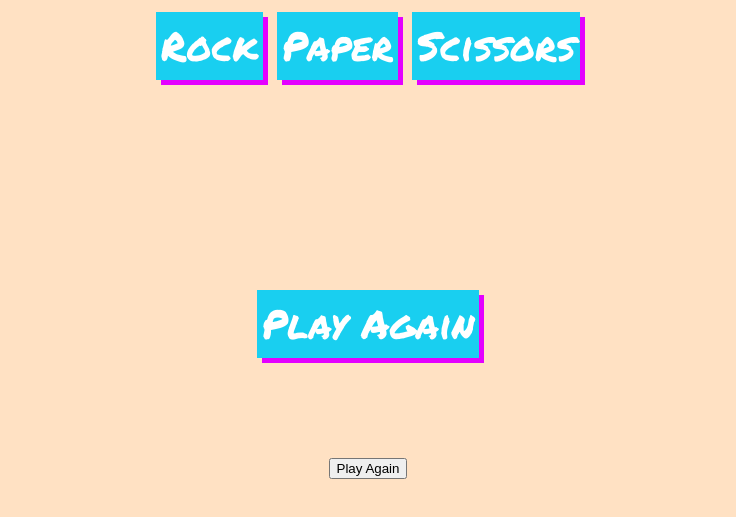
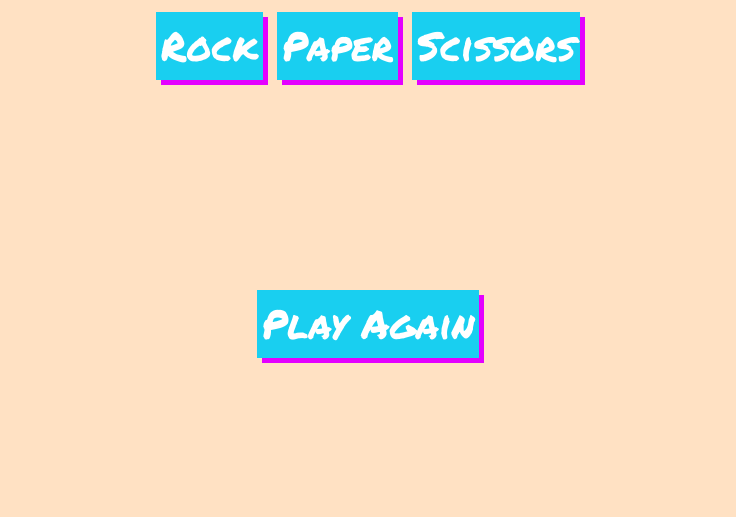
Before and after one commit to Viv-Dave/rock-paper-scissors, a plain HTML site: page index.html in a window 1280 px wide. Shown: the part 193-710 px from the top of the page, without its empty margins (272-1008 px from the left). Drawn offline with Linux system fonts and the light colour scheme.

Commit message:
Removed problems

```diff
--- a/index.html
+++ b/index.html
@@ -28,7 +28,6 @@
         <div id = "DisplayWinner" class = "text"></div>
     </div>
     <div class = "play-again"><button id = "playAgainBtn" class = "button"> Play Again </button></div>
-    <div class = "play-again"><button id = "playAgainBtn"> Play Again </button></div>
     <script src="script.js" type="text/JavaScript"></script>
 </body>
 </html>
```
